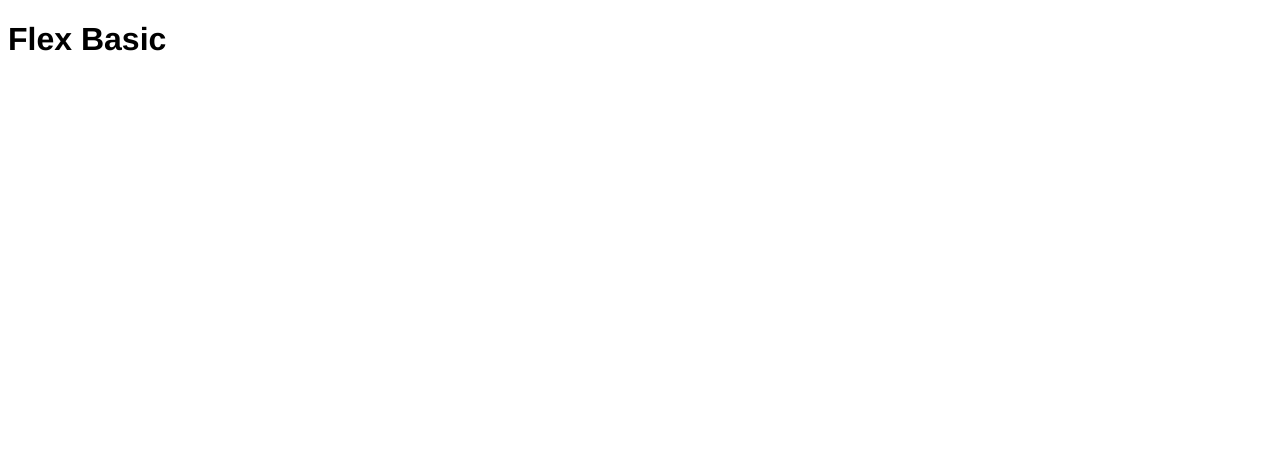
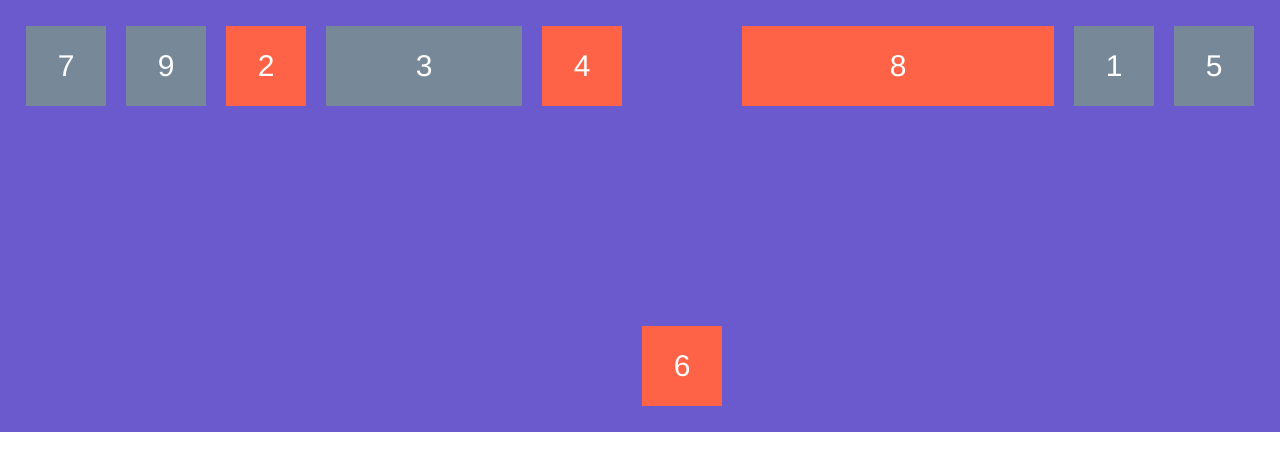
Before and after one commit to arunsatyal/flex-basic, a plain HTML site: page index.html in a window 1280 px wide. Drawn offline with Linux system fonts and the light colour scheme.

Commit message:
flex push first tea break

```diff
--- a/index.html
+++ b/index.html
@@ -7,6 +7,16 @@
     <title>Flex Basic</title>
   </head>
   <body>
-    <h1>Flex Basic</h1>
+    <div class="parent">
+      <div class="item-1">1</div>
+      <div class="item-2">2</div>
+      <div class="item-3">3</div>
+      <div class="item-4">4</div>
+      <div class="item-5">5</div>
+      <div class="item-6">6</div>
+      <div class="item-7">7</div>
+      <div class="item-8">8</div>
+      <div class="item-9">9</div>
+    </div>
   </body>
 </html>
--- a/style.css
+++ b/style.css
@@ -1,3 +1,73 @@
 body {
   font-family: Helvetica;
+  font-size: 30px;
+  margin: 0;
 }
+
+.parent {
+  background: slateblue;
+  color: #fff;
+  height: 50vh;
+  padding: 16px;
+  display: flex;
+  /* justify-content: flex-start; */
+  /* justify-content: flex-end; */
+  /* justify-content: center; */
+  justify-content: space-between;
+  /* justify-content: space-around; */
+  justify-content: space-evenly;
+  /* flex-wrap: nowrap; */
+  align-items: flex-start;
+  /* align-items: flex-end; */
+  /* align-items: center; */
+  flex-wrap: nowrap;
+  /* flex-direction: row; */
+  /* flex-direction: column; */
+  /* flex-direction: column-reverse; */
+}
+
+.parent > div {
+  background: lightslategray;
+  margin: 10px;
+  width: 80px;
+  height: 80px;
+  display: flex;
+  justify-content: center;
+  align-items: center;
+}
+
+.parent > div:nth-child(even) {
+  background: tomato;
+}
+
+.item-2 {
+  /* align-self: flex-start; */
+}
+
+.item-6 {
+  align-self: flex-end;
+}
+
+.item-1 {
+  order: 1;
+}
+
+.item-7 {
+  order: -1;
+}
+
+.item-5 {
+  order: 1;
+}
+
+.item-9 {
+  order: -1;
+}
+
+.item-3 {
+  flex-grow: 1;
+}
+
+.item-8 {
+  flex-grow: 2;
+}
```
